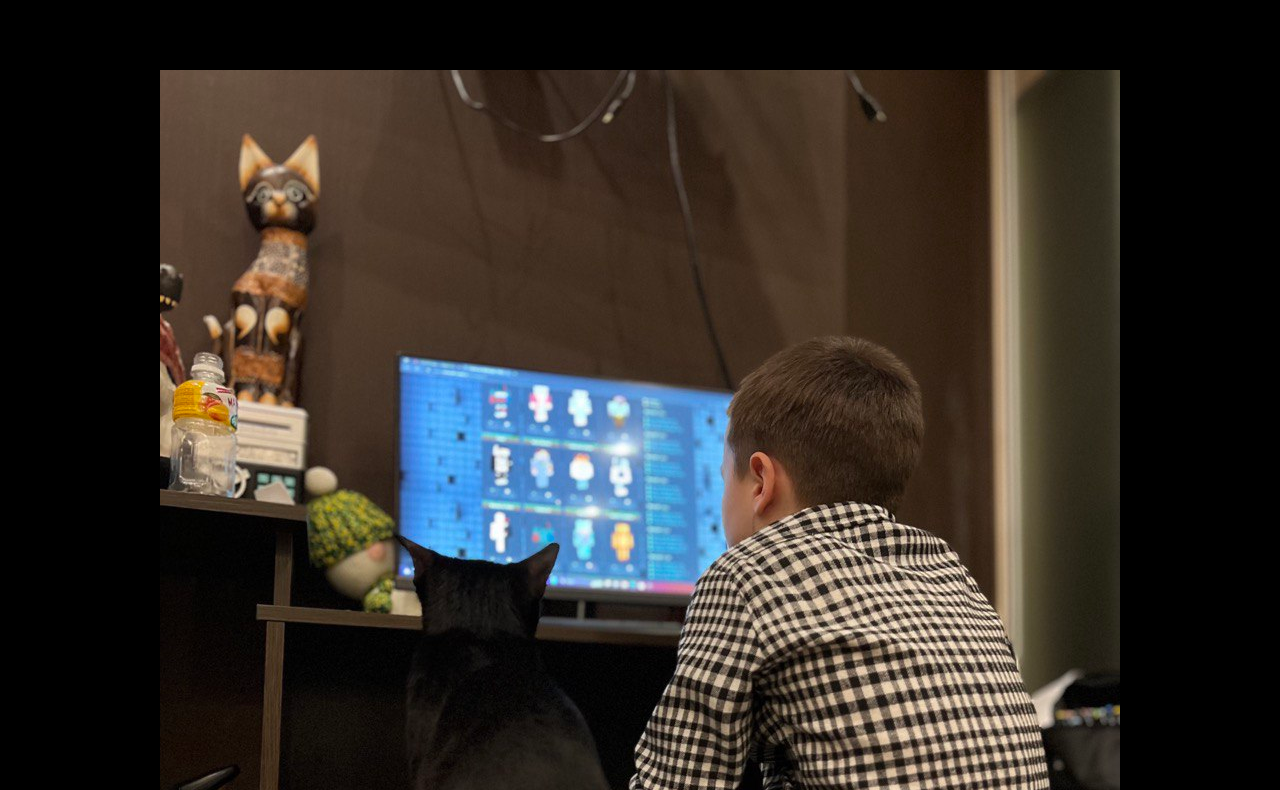
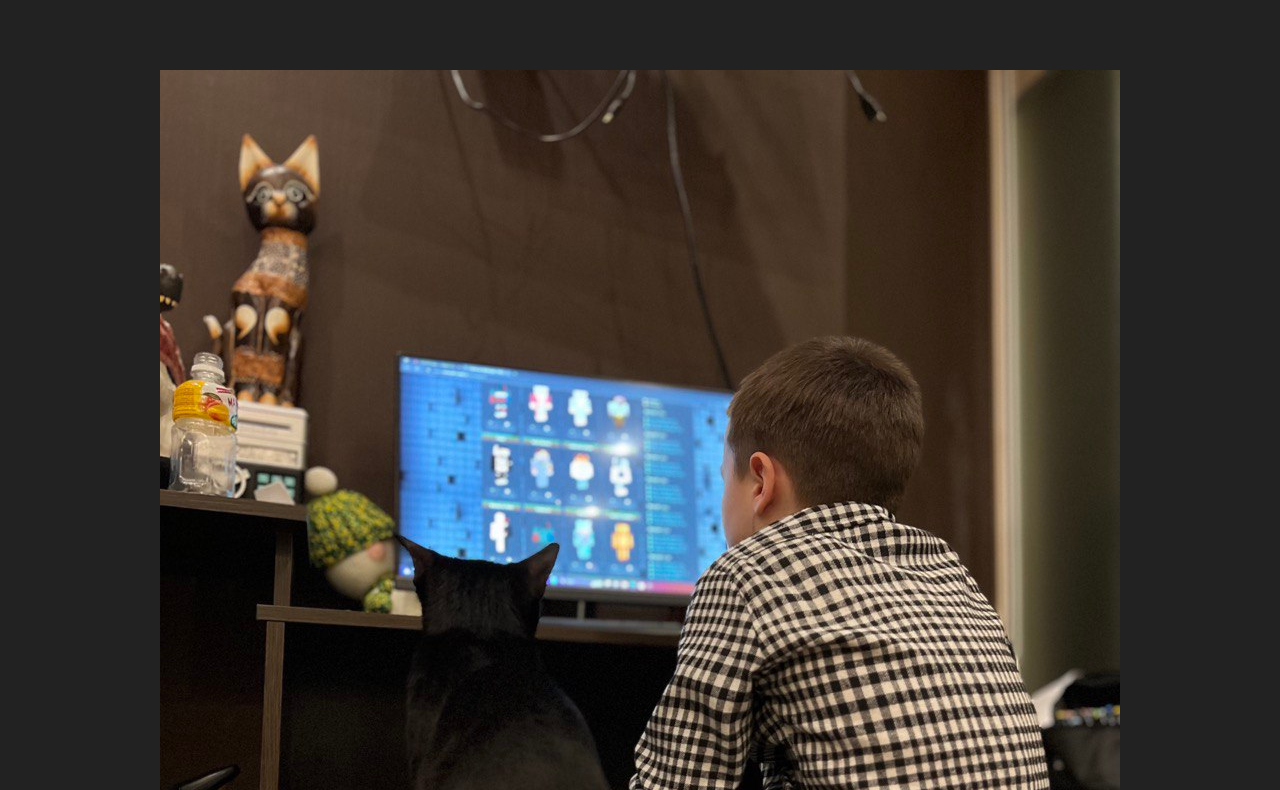
Before and after one commit to TimofeyKirin/sales, a plain HTML site: page index.html in a window 1280 px wide. Shown: the part 332-1122 px from the top of the page. Drawn offline with Linux system fonts and the light colour scheme.

Commit message:
Update index.html

```diff
--- a/index.html
+++ b/index.html
@@ -8,11 +8,11 @@
         body {
             font-family: Comic Sans MS;
             font-size: 2em;
-            color: white;
+            color: lightgray;
             margin: 0;
             padding: 20px;
             text-align: center;
-            background-color: black;
+            background-color: #222222;
         }
 
         h1 {
```
